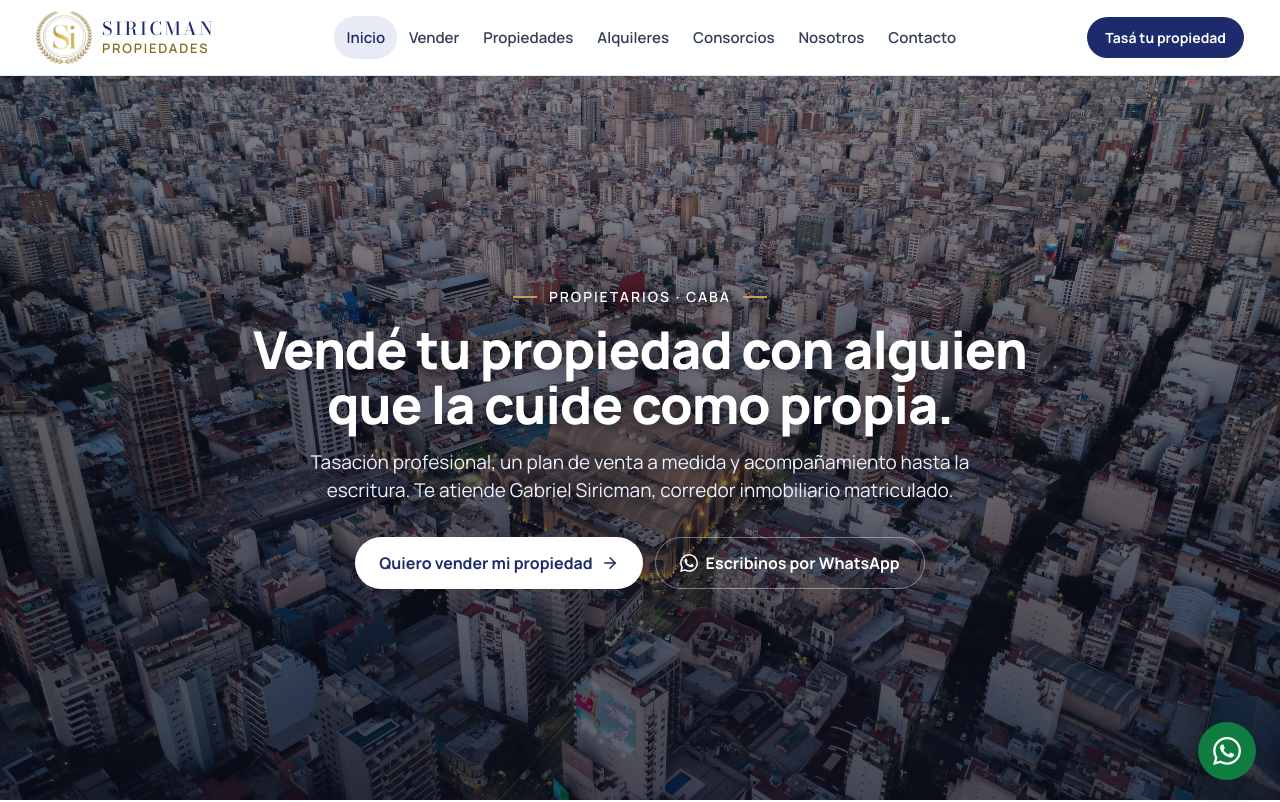
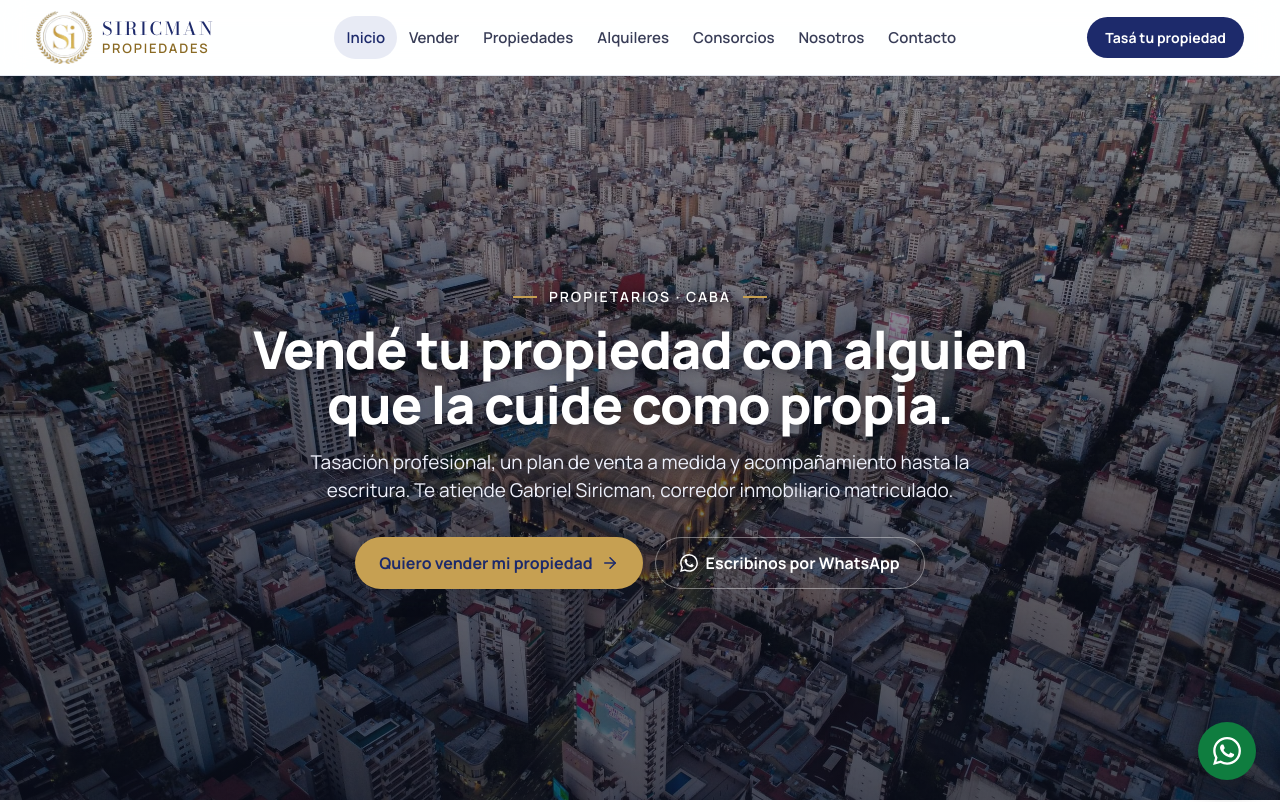
Before and after one commit to skywarddigitalsolutions/siricmanpropiedades, a Next.js app: page / in a window 1280 px wide. Shown: the top 802 px of the page. Built offline with nearby package versions, Linux system fonts and the light colour scheme; no server answers.

Commit message:
style(site): gold primary call to action in the home hero

```diff
--- a/src/components/site/home/OwnerHero/OwnerHero.module.css
+++ b/src/components/site/home/OwnerHero/OwnerHero.module.css
@@ -119,18 +119,19 @@
   text-decoration: none;
 }
 
-/* White with navy text: AA contrast on the overlay. */
+/* Brand gold with navy text (AA, ~5.5:1): the one accent among the white copy. */
 .primary {
   min-height: 52px;
   padding: 0 var(--space-6);
   border-radius: var(--radius-pill);
   font-size: var(--text-base);
   color: var(--color-navy);
-  background: var(--color-white);
+  background: var(--color-gold);
+  box-shadow: 0 6px 20px rgba(12, 16, 32, 0.35);
 }
 
 .primary:hover {
-  background: var(--color-gold-soft);
+  background: var(--color-gold-hover);
 }
 
 /* Phones: a light text link under the main button. */
@@ -154,10 +155,15 @@
   white-space: pre;
 }
 
-.primary:focus-visible,
 .secondary:focus-visible {
   outline: 2px solid var(--color-gold);
   outline-offset: 2px;
+}
+
+/* A gold ring would vanish on the gold button. */
+.primary:focus-visible {
+  outline: 2px solid var(--color-white);
+  outline-offset: 3px;
 }
 
 @media (prefers-reduced-motion: no-preference) {
```
Also changed, not shown: 1 other file (tests, documents, lock files or other folders).
